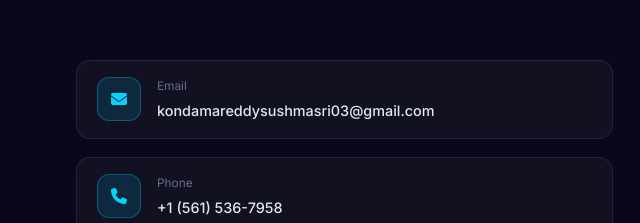
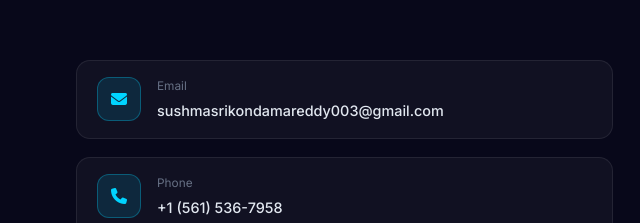
Before and after one commit to SushmaSri028/Portfolio, a plain HTML site: page index.html in a window 1280 px wide. Shown: the part 3989-4212 px from the top of the page, 599-1239 px from the left. Drawn offline with Linux system fonts and the light colour scheme.

Commit message:
Update email address

```diff
--- a/index.html
+++ b/index.html
@@ -686,7 +686,7 @@
                     <div class="ci-icon"><i class="fas fa-envelope"></i></div>
                     <div>
                         <div class="ci-label">Email</div>
-                        <div class="ci-val">kondamareddysushmasri03@gmail.com</div>
+                        <div class="ci-val">sushmasrikondamareddy003@gmail.com</div>
                     </div>
                 </a>
                 <a class="ci" href="tel:+15615367958">
```
